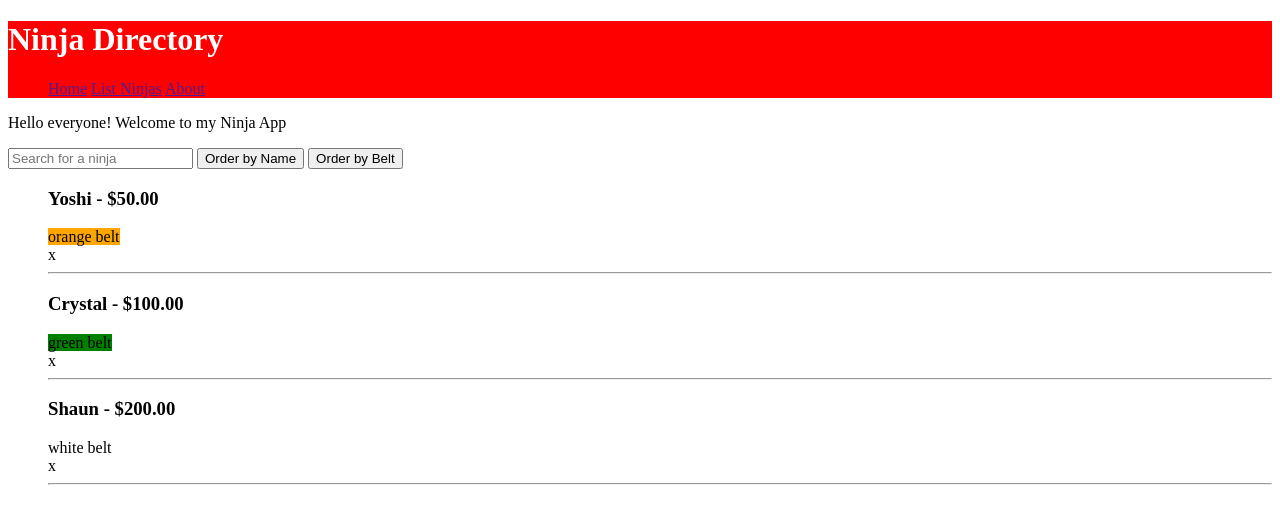
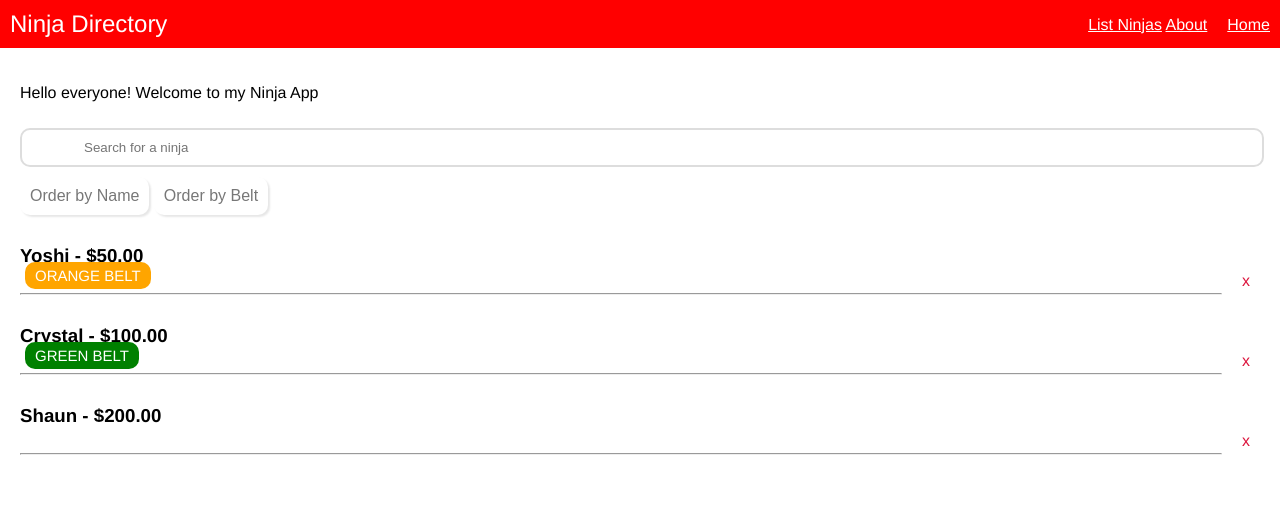
Before and after one commit to ananaziz96/ninja-app, a plain HTML site: page index.html in a window 1280 px wide. Drawn offline with nearby package versions, Linux system fonts and the light colour scheme.

Commit message:
added styling

```diff
--- a/index.html
+++ b/index.html
@@ -5,7 +5,7 @@
     <meta name="viewport" content="width=device-width, initial-scale=1.0" />
     <meta http-equiv="X-UA-Compatible" content="ie=edge" />
     <title>Ninja App</title>
-
+    <link href="styles.css" rel="stylesheet" type="text/css" />
     <!-- Added the AngularJS CDN -->
     <script src="https://ajax.googleapis.com/ajax/libs/angularjs/1.7.9/angular.min.js"></script>
     <script src="./app.js"></script>
@@ -18,7 +18,7 @@
     <!-- <div>
       <ng-include src="'navbar.html'">
     </div> -->
-      <div ng-controller="NinjaController">
+      <div class="content" ng-controller="NinjaController">
 
         <p>{{message}}</p>
         <input type="text" ng-model="search" placeholder="Search for a ninja"/>
@@ -32,8 +32,8 @@
             ng-show="item.available"
           >
             <h3>{{item.name}} - {{item.rate | currency: '$'}}</h3>
-            <span style="background-color: {{item.belt}};">{{item.belt}} belt</span>
-            <div ng-cick="removeItem(item)">x</div>
+            <div class="remove" ng-cick="removeItem(item)">x</div>
+            <span class="belt" style="background-color: {{item.belt}};">{{item.belt}} belt</span>
             <hr />
           </ul>
       </div>
--- a/navbar.html
+++ b/navbar.html
@@ -1,8 +1,10 @@
 <div id="navbar" style="background-color: red; color: white">
   <h1>Ninja Directory</h1>
   <ul>
-    <a href="">Home</a></li>
-    <a href="">List Ninjas</a></li>
-    <a href="">About</a></li>
+    <li>
+      <a href="">Home</a></li>
+      <a href="">List Ninjas</a></li>
+      <a href="">About</a></li>
+    </li>
   </ul>
 </div>
--- /dev/null
+++ b/styles.css
@@ -0,0 +1,122 @@
+body {
+  font-family: Helvetica;
+  margin: 0;
+}
+
+h1,
+h2,
+h3 {
+  margin: 0;
+}
+
+.belt {
+  padding: 5px 10px;
+  border-radius: 10px;
+  margin-left: 5px;
+  color: #fff;
+  font-size: 15px;
+  text-transform: uppercase;
+}
+
+#navbar {
+  background: crimson;
+  color: #fff;
+  padding: 10px;
+}
+
+#navbar h1 {
+  font-size: 24px;
+  font-weight: normal;
+  display: inline-block;
+}
+
+#navbar ul {
+  float: right;
+  list-style-type: none;
+  padding: 0;
+  margin: 6px 0;
+}
+
+#navbar li {
+  float: right;
+  margin-left: 20px;
+}
+
+#navbar a {
+  color: #fff;
+}
+
+main {
+  background: #eee;
+  width: 80%;
+  margin: 30px auto;
+  border-radius: 10px;
+}
+
+.content {
+  padding: 20px;
+}
+
+.content button,
+.content input[type="submit"] {
+  background: #fff;
+  padding: 10px;
+  border-radius: 10px;
+  cursor: pointer;
+  color: #777;
+  border: 0;
+  box-shadow: 2px 2px 2px rgba(20, 20, 20, 0.1);
+  font-size: 16px;
+}
+
+.content button:nth-child(2) {
+  float: right;
+}
+
+.content ul {
+  padding: 0;
+  list-style-type: none;
+  margin: 30px 0;
+}
+
+.content li {
+  padding: 15px 0;
+  border-top: 1px solid #e2e2e2;
+  color: #444;
+}
+
+.content li span {
+  float: right;
+}
+
+.content li h3 {
+  display: inline-block;
+  font-weight: normal;
+  font-size: 22px;
+}
+
+.content input {
+  width: 90%;
+  padding: 10px 5%;
+  border-radius: 10px;
+  border: 2px solid #ddd;
+  margin: 10px 0;
+}
+
+.content input[type="submit"]:last-child {
+  width: 150px;
+  display: block;
+  margin: 15px auto;
+}
+
+.remove {
+  float: right;
+  padding: 5px;
+  background: #fff;
+  width: 18px;
+  text-align: center;
+  border-radius: 20px;
+  color: crimson;
+  cursor: pointer;
+  margin-left: 10px;
+}
```
